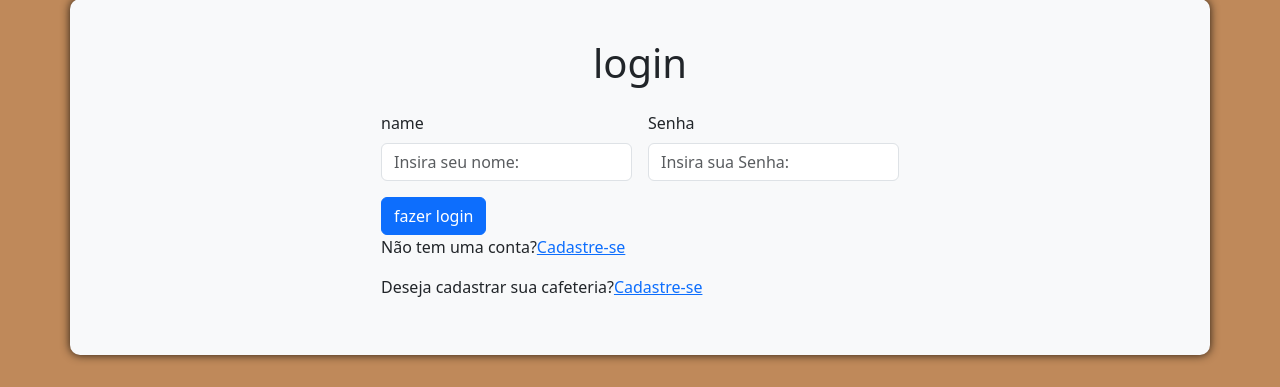
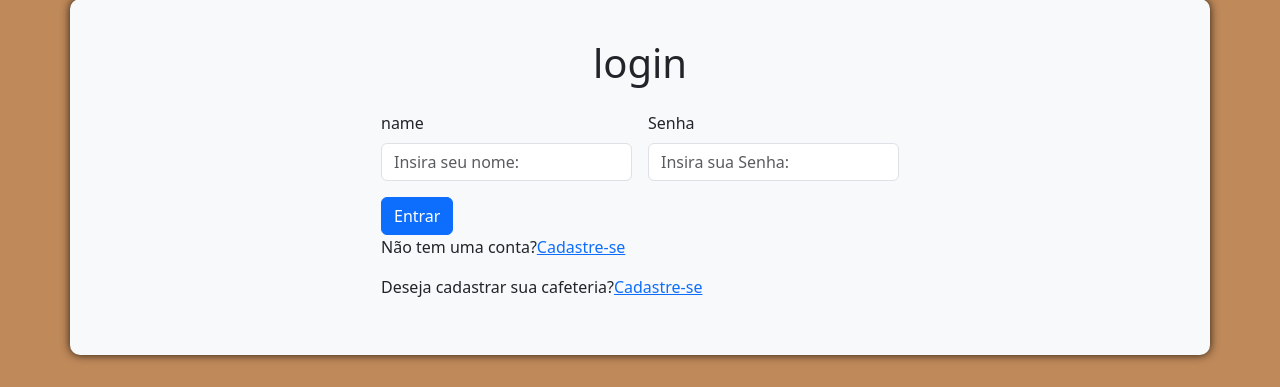
Before and after one commit to FelipeNMorgado/Tem_cafe, a Django app: page / in a window 1280 px wide. Shown: the part 49-436 px from the top of the page. Run offline with Django 5.2, Linux system fonts and the light colour scheme; parts of the project's set-up code (start-up, migrations or seed data) failed here and were passed over.

Commit message:
Alterando algumas coisas na interface

```diff
--- a/Ctem_cafe/templates/login.html
+++ b/Ctem_cafe/templates/login.html
@@ -37,7 +37,7 @@
                     <input type="password" class="form-control" id="inputPassword4" name="inputPassword4" placeholder="Insira sua Senha:">
                 </div>
                 <div class="col-12">
-                    <button type="submit" class="btn btn-primary">fazer login</button>
+                    <button type="submit" class="btn btn-primary">Entrar</button>
                 </div>
             </form>
             <p>Não tem uma conta?<a href = "{% url 'cadastro_cliente' %}">Cadastre-se<a><p>
```
Also changed, not shown: Ctem_cafe/templates/menu.html (+6 -1 lines), db.sqlite3.
